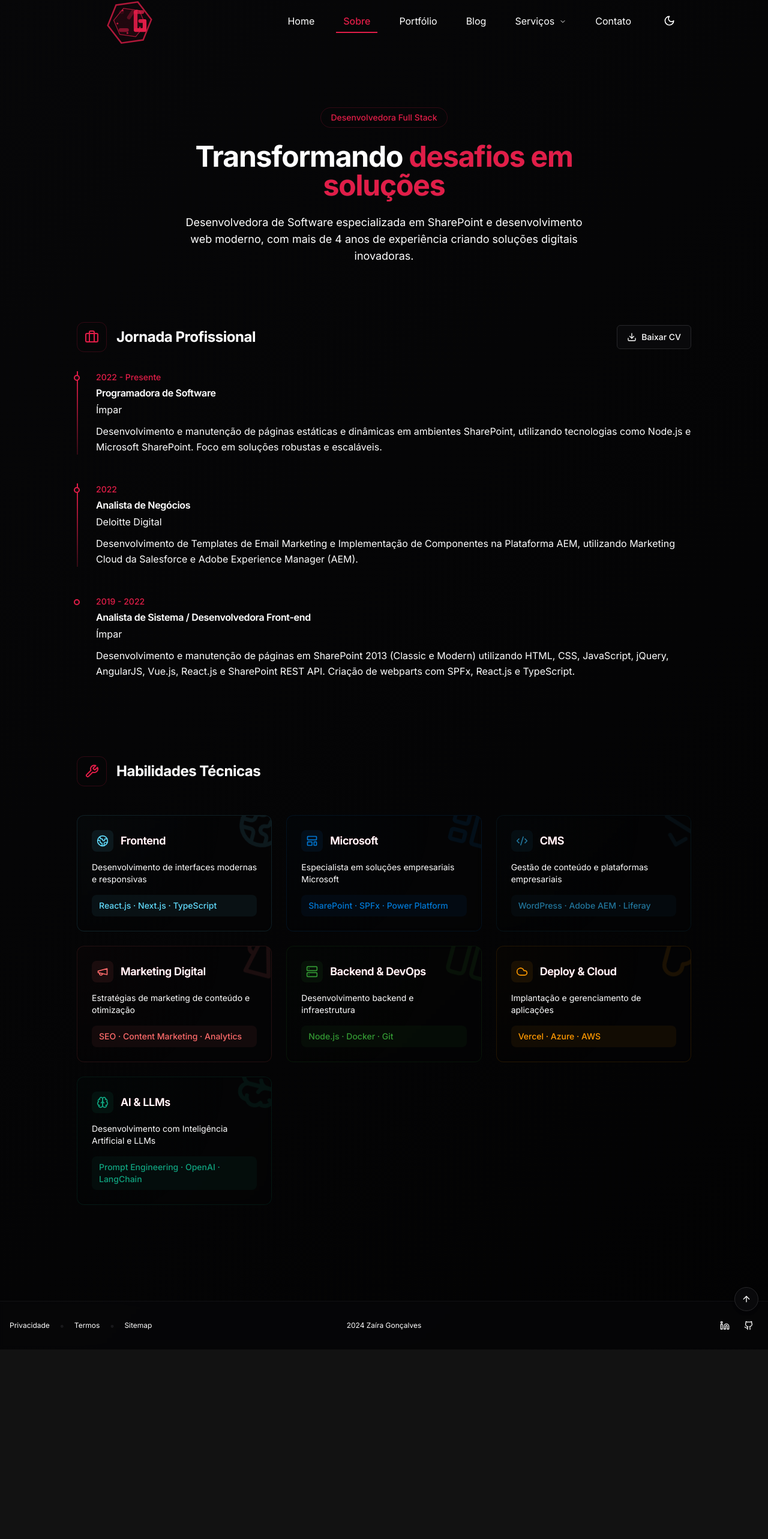
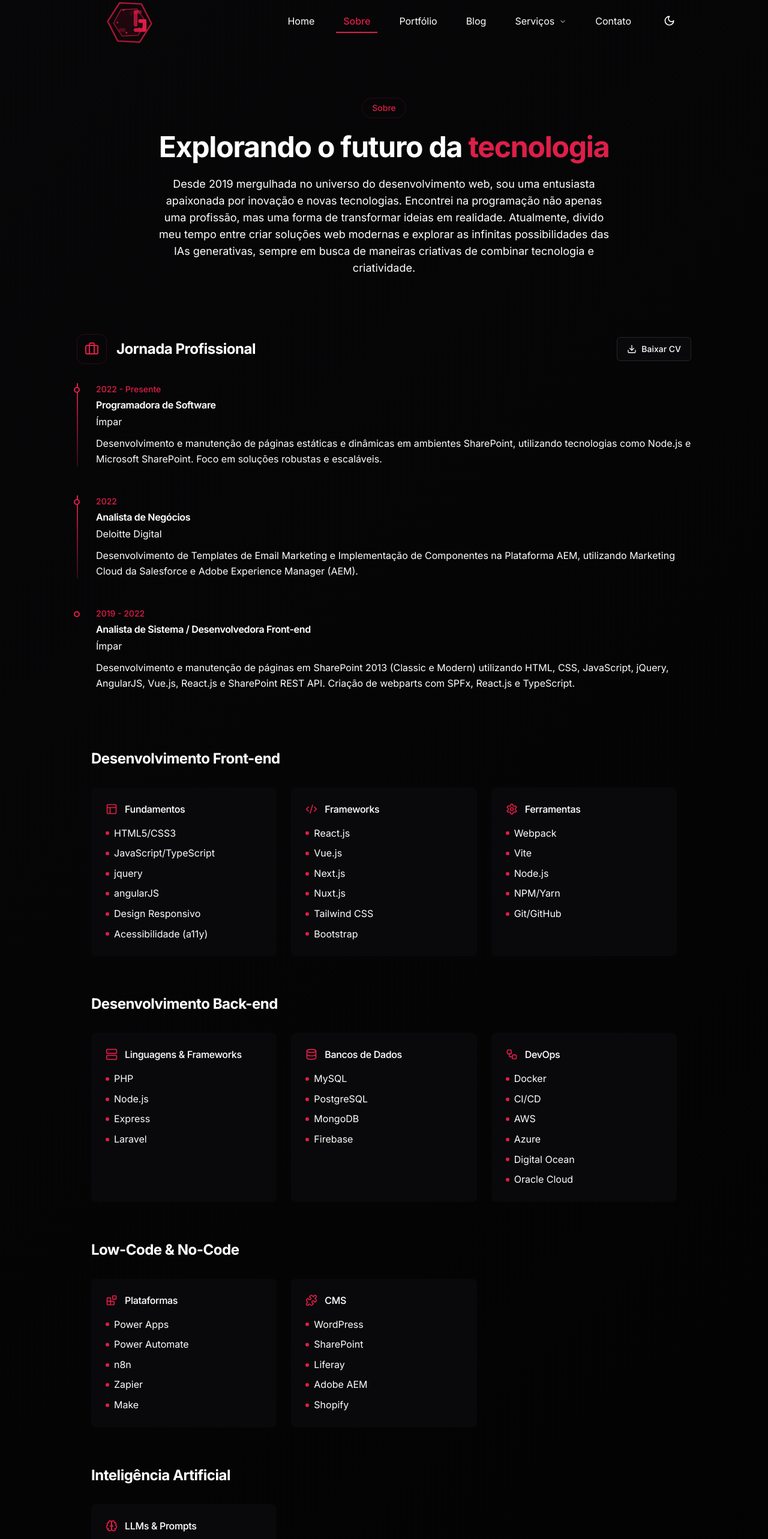
Before and after one commit to zaairaag/portifolio, a Next.js app: page /sobre in a window 1280 px wide. Shown: the part 29-2595 px from the top of the page at 60% size. Before the commit the page ends 2279 px from the top, so only its background shows below. Built offline with nearby package versions, Linux system fonts and the light colour scheme.

Commit message:
ajuste copy sobre

```diff
--- a/app/blog/categoria/[tag]/page.tsx
+++ b/app/blog/categoria/[tag]/page.tsx
@@ -16,11 +16,11 @@ export async function generateMetadata({ params }: CategoryPageProps): Promise<M
   const tag = decodeURIComponent(params.tag).trim();
 
   return {
-    title: `Posts sobre ${tag} | Zaira Miranda`,
-    description: `Confira todos os artigos sobre ${tag} no blog da Zaira Miranda`,
+    title: `Posts sobre ${tag} | Zaíra Gonçalves`,
+    description: `Confira todos os artigos sobre ${tag} no blog da Zaíra Gonçalves`,
     openGraph: {
-      title: `Posts sobre ${tag} | Zaira Miranda`,
-      description: `Confira todos os artigos sobre ${tag} no blog da Zaira Miranda`,
+      title: `Posts sobre ${tag} | Zaíra Gonçalves`,
+      description: `Confira todos os artigos sobre ${tag} no blog da Zaíra Gonçalves`,
     },
   };
 }
--- a/app/servicos/[slug]/page.tsx
+++ b/app/servicos/[slug]/page.tsx
@@ -20,7 +20,7 @@ export async function generateMetadata({ params }: Props): Promise<Metadata> {
   }
 
   return {
-    title: `${service.title} | Zaira Miranda`,
+    title: `${service.title} | Zaíra Gonçalves`,
     description: service.description,
   }
 }
--- a/app/sobre/page.tsx
+++ b/app/sobre/page.tsx
@@ -1,24 +1,23 @@
-import { Metadata } from 'next'
+import type { Metadata } from 'next'
 
 import { About } from '@/components/sections/about'
 
 export const metadata: Metadata = {
-  title: 'Sobre Mim | Zaira Miranda - Desenvolvedora Full Stack',
+  title: 'Sobre Mim | Zaíra Gonçalves - Desenvolvedora Full Stack',
   description:
     'Conheça minha jornada profissional, habilidades técnicas e experiência em desenvolvimento web moderno e SharePoint.',
   keywords: [
-    'Zaira Miranda',
+    'Zaíra Gonçalves',
     'Desenvolvedora Full Stack',
-    'SharePoint',
     'Experiência Profissional',
     'Habilidades Técnicas',
     'Desenvolvimento Web',
   ],
 }
 
-export default function SobrePage() {
+export default function AboutPage() {
   return (
-    <main className="container relative pt-6 pb-16 md:pt-8">
+    <main className="container py-8">
       <About />
     </main>
   )
--- a/components/sections/about.tsx
+++ b/components/sections/about.tsx
@@ -1,11 +1,22 @@
 'use client'
 
-import { technologies } from '@/data/technologies'
 import { motion } from 'framer-motion'
-import { BriefcaseIcon, DownloadIcon, WrenchIcon } from 'lucide-react'
+import {
+  Blocks,
+  Brain,
+  Code2,
+  Database,
+  Layout,
+  Puzzle,
+  Server,
+  Settings,
+  Smartphone,
+  Workflow,
+} from 'lucide-react'
+
+import { BriefcaseIcon, DownloadIcon } from 'lucide-react'
 
 import { Button } from '@/components/ui/button'
-import { SkillGrid } from '@/components/ui/skill-grid'
 import { Timeline } from '@/components/ui/timeline'
 
 const experiences = [
@@ -32,29 +43,104 @@ const experiences = [
   },
 ]
 
+type Skill = {
+  icon: React.ReactNode
+  title: string
+  items: string[]
+}
+
+const skillGroups = [
+  {
+    title: 'Desenvolvimento Front-end',
+    skills: [
+      {
+        icon: <Layout className="w-5 h-5" />,
+        title: 'Fundamentos',
+        items: ['HTML5/CSS3', 'JavaScript/TypeScript','jquery','angularJS' , 'Design Responsivo', 'Acessibilidade (a11y)']
+      },
+      {
+        icon: <Code2 className="w-5 h-5" />,
+        title: 'Frameworks',
+        items: ['React.js', 'Vue.js', 'Next.js', 'Nuxt.js', 'Tailwind CSS', 'Bootstrap']
+      },
+      {
+        icon: <Settings className="w-5 h-5" />,
+        title: 'Ferramentas',
+        items: ['Webpack', 'Vite', 'Node.js', 'NPM/Yarn', 'Git/GitHub']
+      }
+    ]
+  },
+  {
+    title: 'Desenvolvimento Back-end',
+    skills: [
+      {
+        icon: <Server className="w-5 h-5" />,
+        title: 'Linguagens & Frameworks',
+        items: ['PHP', 'Node.js', 'Express', 'Laravel']
+      },
+      {
+        icon: <Database className="w-5 h-5" />,
+        title: 'Bancos de Dados',
+        items: ['MySQL', 'PostgreSQL', 'MongoDB', 'Firebase']
+      },
+      {
+        icon: <Workflow className="w-5 h-5" />,
+        title: 'DevOps',
+        items: ['Docker', 'CI/CD', 'AWS', 'Azure','Digital Ocean', 'Oracle Cloud']
+      }
+    ]
+  },
+  {
+    title: 'Low-Code & No-Code',
+    skills: [
+      {
+        icon: <Blocks className="w-5 h-5" />,
+        title: 'Plataformas',
+        items: ['Power Apps', 'Power Automate','n8n', 'Zapier', 'Make']
+      },
+      {
+        icon: <Puzzle className="w-5 h-5" />,
+        title: 'CMS',
+        items: ['WordPress', 'SharePoint', 'Liferay', 'Adobe AEM', 'Shopify']
+      }
+    ]
+  },
+  {
+    title: 'Inteligência Artificial',
+    skills: [
+      {
+        icon: <Brain className="w-5 h-5" />,
+        title: 'LLMs & Prompts',
+        items: ['Prompt Engineering', 'OpenAI API', 'LangChain', 'ChatGPT']
+      }
+    ]
+  }
+]
+
 export function About() {
   return (
-    <>
-      {/* Hero Section */}
-      <section className="relative pt-8 pb-16 md:pt-12 md:pb-24">
+    <section className="space-y-24">
+      <div className="pt-8">
         <div className="max-w-3xl mx-auto">
           <div className="text-center space-y-6">
             <div className="inline-block rounded-full px-4 py-1.5 text-sm font-medium text-primary border border-primary/20">
-              Desenvolvedora Full Stack
+              Sobre
             </div>
             <h1 className="text-4xl md:text-5xl font-bold tracking-tight">
-              Transformando{' '}
-              <span className="text-primary">
-                desafios em soluções
-              </span>
+              Explorando o futuro da{' '}
+              <span className="text-primary">tecnologia</span>
             </h1>
-            <p className="text-lg text-muted-foreground max-w-2xl mx-auto">
-              Desenvolvedora de Software especializada em SharePoint e desenvolvimento web moderno,
-              com mais de 4 anos de experiência criando soluções digitais inovadoras.
+            <p className="text-lg text-muted-foreground">
+              Desde 2019 mergulhada no universo do desenvolvimento web, sou uma entusiasta
+              apaixonada por inovação e novas tecnologias. Encontrei na programação não
+              apenas uma profissão, mas uma forma de transformar ideias em realidade.
+              Atualmente, divido meu tempo entre criar soluções web modernas e explorar
+              as infinitas possibilidades das IAs generativas, sempre em busca de
+              maneiras criativas de combinar tecnologia e criatividade.
             </p>
           </div>
         </div>
-      </section>
+      </div>
 
       {/* Content Sections */}
       <section className="w-full pb-24 relative">
@@ -88,24 +174,41 @@ export function About() {
           </motion.div>
 
           {/* Habilidades Técnicas */}
-          <motion.div
-            initial={{ opacity: 0, y: 20 }}
-            whileInView={{ opacity: 1, y: 0 }}
-            viewport={{ once: true }}
-            className="space-y-8 pt-8"
-          >
-            <div className="flex items-center gap-4 mb-12">
-              <div className="p-3 rounded-xl border border-primary/20">
-                <WrenchIcon className="w-6 h-6 text-primary" />
-              </div>
-              <h2 className="text-2xl font-bold text-primary">
-                Habilidades Técnicas
-              </h2>
+          <div className="w-full relative">
+            <div className="max-w-6xl mx-auto px-6">
+              {skillGroups.map((group, groupIndex) => (
+                <div key={group.title} className="mb-16 last:mb-0">
+                  <h2 className="text-2xl font-bold mb-8">{group.title}</h2>
+                  <div className="grid grid-cols-1 md:grid-cols-2 lg:grid-cols-3 gap-6">
+                    {group.skills.map((skill, skillIndex) => (
+                      <motion.div
+                        key={skill.title}
+                        initial={{ opacity: 0, y: 20 }}
+                        whileInView={{ opacity: 1, y: 0 }}
+                        transition={{ duration: 0.5, delay: skillIndex * 0.1 }}
+                        className="bg-card p-6 rounded-lg space-y-4"
+                      >
+                        <div className="flex items-center gap-3">
+                          <div className="text-primary">{skill.icon}</div>
+                          <h3 className="font-medium">{skill.title}</h3>
+                        </div>
+                        <ul className="space-y-2 text-muted-foreground">
+                          {skill.items.map((item) => (
+                            <li key={item} className="flex items-center gap-2">
+                              <span className="w-1.5 h-1.5 rounded-full bg-primary" />
+                              {item}
+                            </li>
+                          ))}
+                        </ul>
+                      </motion.div>
+                    ))}
+                  </div>
+                </div>
+              ))}
             </div>
-            <SkillGrid categories={technologies} />
-          </motion.div>
+          </div>
         </div>
       </section>
-    </>
+    </section>
   )
 }
```
